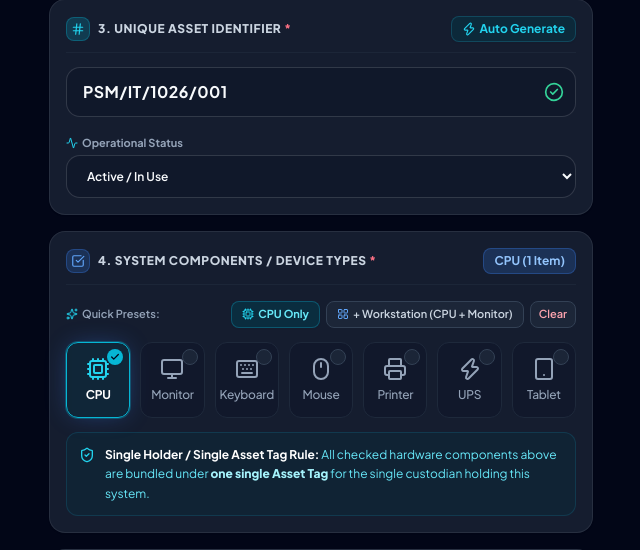
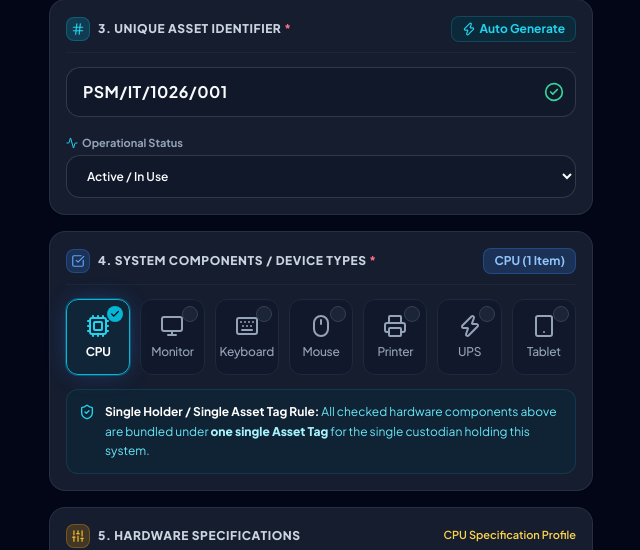
Before and after one commit to krish-228/campus-asset-iq, a Django app: page /add-device in a window 1280 px wide. Shown: the part 804-1354 px from the top of the page, without its empty margins (319-959 px from the left). Run offline with Django 5.2, Linux system fonts and the light colour scheme; data comes from the database, SQL or seed files in the repository; data that the repository does not hold is empty; some libraries are stand-ins or nearby versions.

Commit message:
feat: remove Quick Presets toolbar from Section 4 System Components in enrollment portal

```diff
--- a/template/admin/mobile_add_device.html
+++ b/template/admin/mobile_add_device.html
@@ -410,27 +410,6 @@
                     <span id="category-pill-label" class="text-xs font-bold px-2.5 py-1 rounded-lg bg-cyan-500/20 text-cyan-300 border border-cyan-500/30">
                         CPU (1 Item)
                     </span>
-                </div>
-
-                <!-- Fast Presets Toolbar for effortless 1-tap mobile operation -->
-                <div class="flex items-center justify-between gap-1.5 pt-0.5">
-                    <div class="text-[11px] font-semibold text-slate-400 flex items-center gap-1">
-                        <i data-lucide="sparkles" class="w-3 h-3 text-cyan-400"></i>
-                        <span>Quick Presets:</span>
-                    </div>
-                    <div class="flex items-center gap-1.5">
-                        <button type="button" onclick="applyComponentPreset('cpu')" class="text-[11px] font-bold px-2.5 py-1 rounded-lg bg-cyan-950/80 text-cyan-300 border border-cyan-700/60 hover:bg-cyan-900 active:scale-95 transition-all flex items-center gap-1 shadow-sm">
-                            <i data-lucide="cpu" class="w-3 h-3 text-cyan-400"></i>
-                            <span>CPU Only</span>
-                        </button>
-                        <button type="button" onclick="applyComponentPreset('workstation')" class="text-[11px] font-semibold px-2.5 py-1 rounded-lg bg-slate-800/80 text-slate-300 border border-slate-700 hover:bg-slate-700 active:scale-95 transition-all flex items-center gap-1">
-                            <i data-lucide="layout-grid" class="w-3 h-3 text-blue-400"></i>
-                            <span>+ Workstation (CPU + Monitor)</span>
-                        </button>
-                        <button type="button" onclick="applyComponentPreset('clear')" class="text-[11px] font-semibold px-2 py-1 rounded-lg bg-slate-800/80 text-rose-300 border border-slate-700 hover:bg-slate-700 active:scale-95 transition-all">
-                            Clear
-                        </button>
-                    </div>
                 </div>
 
                 <!-- 7 Hardware Component Checkbox Cards -->
```
